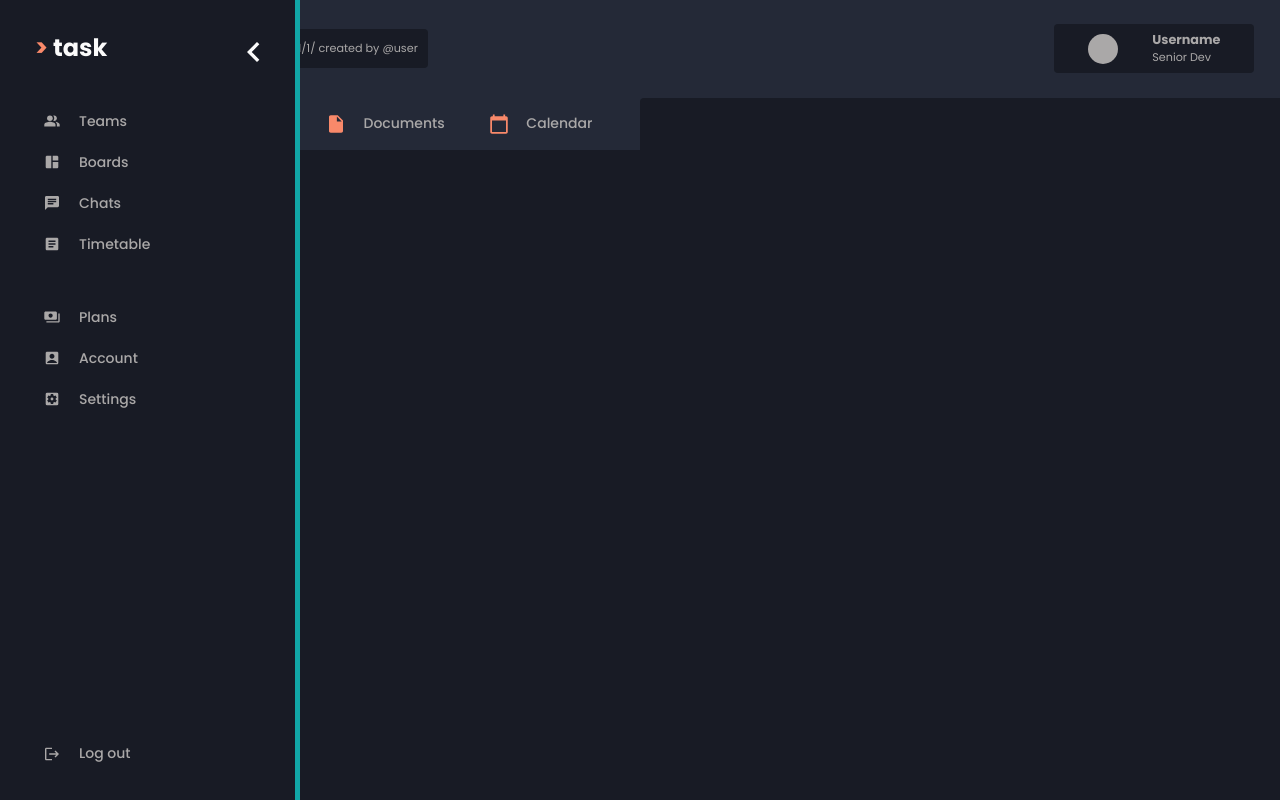
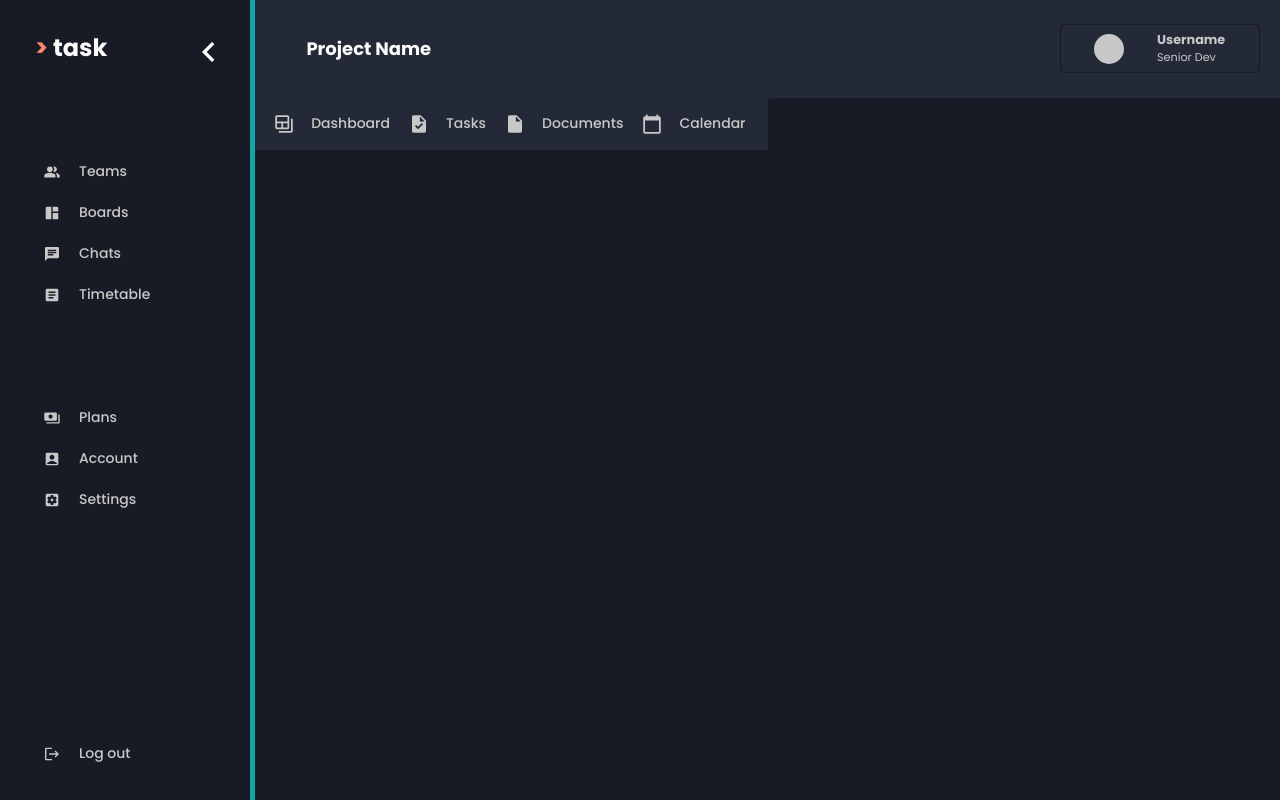
Before and after one commit to 0xOKNOTOK/task-manager, a Next.js app in the folder task/: page /test in a window 1280 px wide. Built offline with nearby package versions, Linux system fonts and the light colour scheme.

Commit message:
Fixed font sizing on several elements.

```diff
--- a/task/components/Navbar/Navbar.module.css
+++ b/task/components/Navbar/Navbar.module.css
@@ -12,7 +12,7 @@
 }
 
 .nav span {
-  height: 40vh;
+  height: 10vh;
 }
 
 .brand {
@@ -59,14 +59,13 @@
 }
 
 .closedNavToggle {
-  padding: 20px 0px;
+  margin: 28px 0px;
   border: none;
   background: none;
   color: var(--text-white);
   transform: scale(3);
-  margin: 0;
-  margin: 0;
-  height: 10px;
+
+  height: 8px;
 }
 
 .closedNavToggle:hover {
@@ -91,15 +90,3 @@
 .closedNav span {
   height: 40vh;
 }
-
-@media screen and (min-width: 1000px) {
-  .nav {
-    position: absolute;
-    z-index: 1;
-  }
-
-  .closedNav {
-    position: absolute;
-    z-index: 1;
-  }
-}
--- a/task/components/ProjectHeader/ProjectHeader.module.css
+++ b/task/components/ProjectHeader/ProjectHeader.module.css
@@ -12,25 +12,15 @@
   display: flex;
   width: 100%;
   height: 65%;
-  padding-left: 2%;
+  padding-left: 5%;
   padding-right: 2%;
   justify-content: space-between;
   align-items: center;
   flex-direction: row;
 }
 
-.projectInfo {
-  width: 35%;
-  display: flex;
-  align-items: center;
-  justify-content: space-around;
-}
-
-.projectInfo div {
-  background-color: var(--background-grey);
-  padding: 0px 10px;
-  font-size: 0.7rem;
-  border-radius: var(--border-radius);
+.projectInfo h1 {
+  font-size: 1.125rem;
 }
 
 .bottomBar {
@@ -45,6 +35,7 @@
   display: flex;
   justify-content: space-evenly;
   align-items: center;
+  font-size: 0.875rem;
 }
 
 .tab {
@@ -56,5 +47,5 @@
 .icon {
   margin-right: 20px;
   transform: scale(1.5);
-  color: var(--element-orange);
+  color: var(--text-grey);
 }
--- a/task/components/ProjectHeader/ProjectHeader.tsx
+++ b/task/components/ProjectHeader/ProjectHeader.tsx
@@ -24,9 +24,6 @@ export const ProjectHeader = ({}: Props) => {
       <div className={styles.topBar}>
         <div className={styles.projectInfo}>
           <h1>Project Name</h1>
-          <div>
-            <p>0/1/1/ created by @user</p>
-          </div>
         </div>
         <UserIdentity />
       </div>
--- a/task/components/UserIdentity/UserIdentity.module.css
+++ b/task/components/UserIdentity/UserIdentity.module.css
@@ -1,11 +1,10 @@
-
 .user {
   display: flex;
   flex-direction: row;
   align-items: center;
   justify-content: space-evenly;
   width: 200px;
-    background-color: var(--background-grey);
+  border: 1px solid var(--background-grey);
   height: 50%;
   border-radius: var(--border-radius);
   padding: 10px;
--- a/task/styles/globals.css
+++ b/task/styles/globals.css
@@ -6,7 +6,7 @@
   --background-blue: #242937;
   --element-orange: #f9896a;
   --text-white: #fbfbfb;
-  --text-grey: #aaa8a8;
+  --text-grey: #c8c8c8;
   --element-aqua: #11a6a6;
 
   /* Animation variables */
```
Lines whose indentation alone changed are shown as unchanged.
